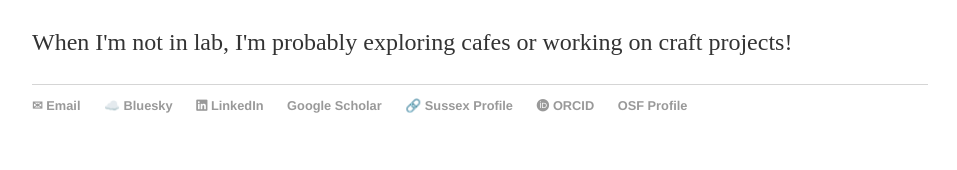
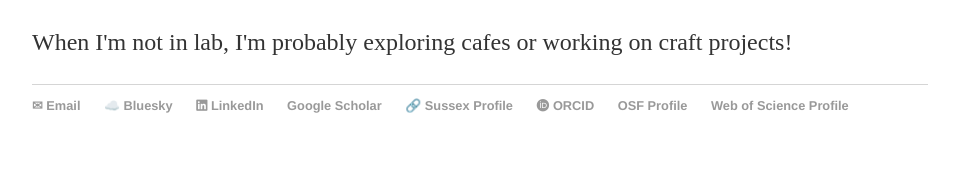
Before and after one commit to cdfine/cdfine.github.io, a Jekyll site: the page built from index.html, in a window 1280 px wide. Shown: the part 991-1161 px from the top of the page, without its empty margins (160-1117 px from the left). Built offline with Jekyll 4.4.1, drawn with Linux system fonts in a browser that asks for light colours; a style sheet for code colours, icons or effects is not loaded.

Commit message:
Update default.html
added web of science link to footer

```diff
--- a/_layouts/default.html
+++ b/_layouts/default.html
@@ -32,6 +32,7 @@
 			<li><a href="https://profiles.sussex.ac.uk/p503745-carli-daniella-fine" target="_blank"><span class="footer-icon">🔗</span> Sussex Profile</a></li>
 			<li><a href="https://orcid.org/0000-0003-3691-3410" target="_blank"><i class="fa-brands fa-orcid"></i> ORCID</a></li>
 			<li><a href="https://osf.io/65hba" target="_blank"><i class="ai ai-osf"></i> OSF Profile</a></li>
+			<li><a href="https://www.webofscience.com/wos/author/record/PLS-1006-2026" target="_blank"><i class="ai ai-webofscience"></i> Web of Science Profile</a></li>
 		</ul>
 			<div id="wcb" class="carbonbadge"></div>
 			<script src="https://unpkg.com/website-carbon-badges@1.1.3/b.min.js" defer></script>
```
